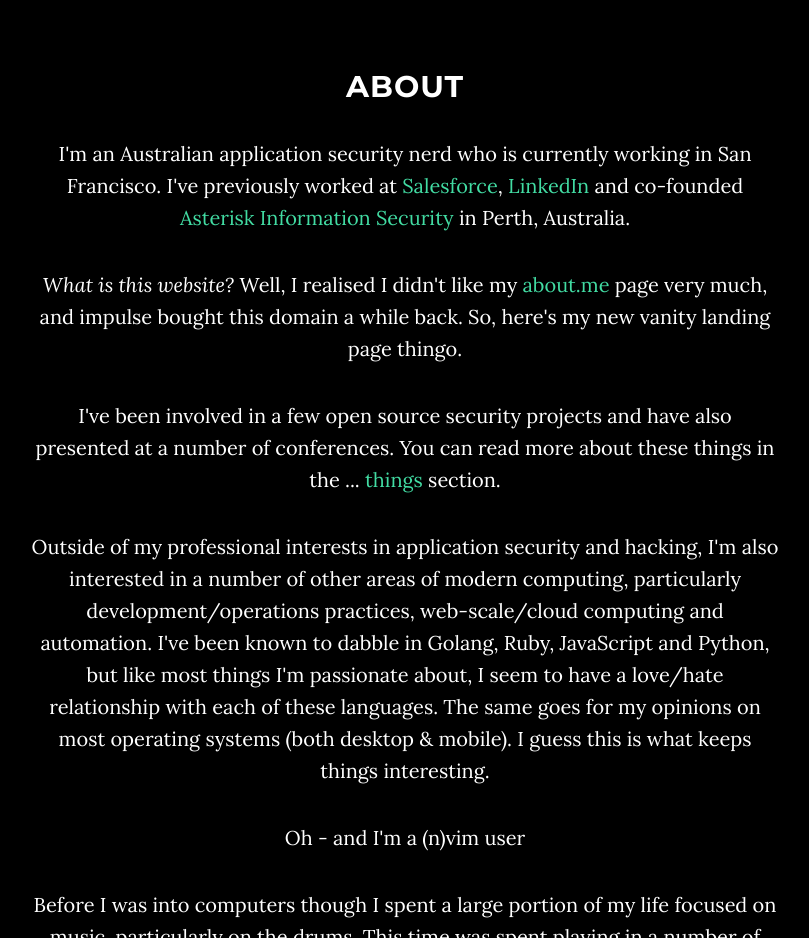
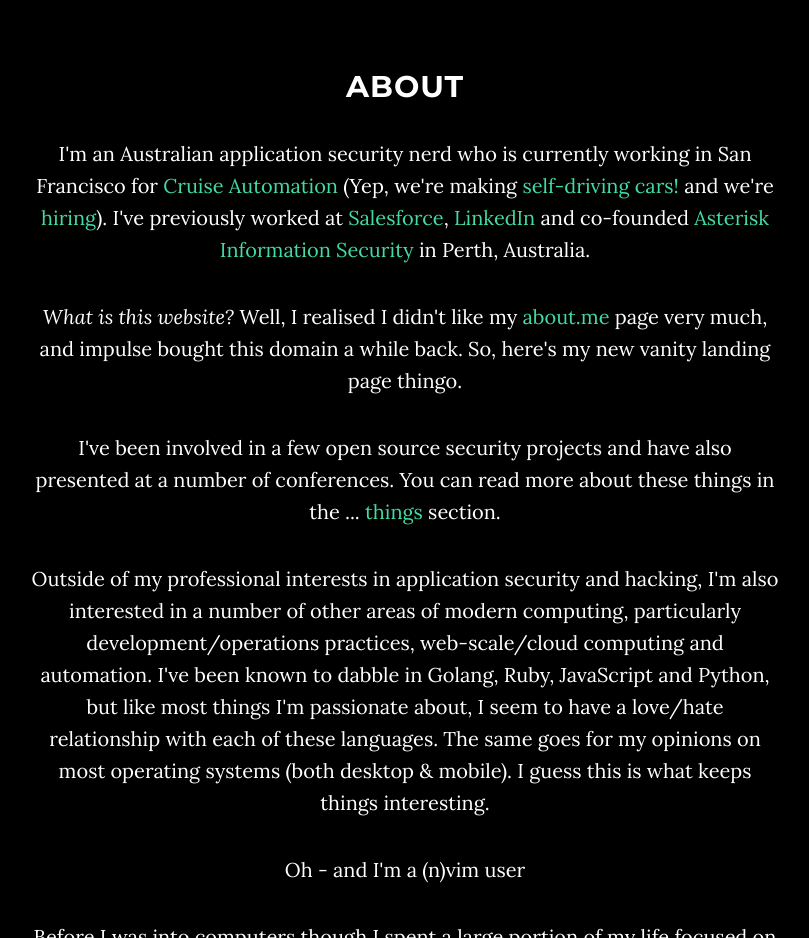
Before and after one commit to xntrik/xntrikwtf, a plain HTML site: page index.html in a window 1280 px wide. Shown: the part 980-1918 px from the top of the page, without its empty margins (235-1044 px from the left). Drawn offline with nearby package versions, Linux system fonts and the light colour scheme; a script that the page names is missing.

Commit message:
Updated index - working at Cruise

```diff
--- a/index.html
+++ b/index.html
@@ -90,7 +90,7 @@
         <div class="row">
             <div class="col-lg-8 col-lg-offset-2">
                 <h2>About</h2>
-                <p>I'm an Australian application security nerd who is currently working in San Francisco. I've previously worked at <a href="https://www.salesforce.com">Salesforce</a>, <a href="https://www.linkedin.com">LinkedIn</a> and co-founded <a href="https://www.asteriskinfosec.com.au">Asterisk Information Security</a> in Perth, Australia.</p>
+                <p>I'm an Australian application security nerd who is currently working in San Francisco for <a href="https://getcruise.com/">Cruise Automation</a> (Yep, we're making <a href="https://techcrunch.com/2017/09/11/gm-and-cruise-announce-first-mass-production-self-driving-car/">self-driving cars!</a> and we're <a href="https://getcruise.com/all-careers?search=security#search-catalog">hiring</a>). I've previously worked at <a href="https://www.salesforce.com">Salesforce</a>, <a href="https://www.linkedin.com">LinkedIn</a> and co-founded <a href="https://www.asteriskinfosec.com.au">Asterisk Information Security</a> in Perth, Australia.</p>
                 <p><em>What is this website?</em> Well, I realised I didn't like my <a href="https://about.me/xntrik">about.me</a> page very much, and impulse bought this domain a while back. So, here's my new vanity landing page thingo.</p>
                 <p>I've been involved in a few open source security projects and have also presented at a number of conferences. You can read more about these things in the ... <a class="page-scroll" href="#things">things</a> section.</p>
                 <p>Outside of my professional interests in application security and hacking, I'm also interested in a number of other areas of modern computing, particularly development/operations practices, web-scale/cloud computing and automation. I've been known to dabble in Golang, Ruby, JavaScript and Python, but like most things I'm passionate about, I seem to have a love/hate relationship with each of these languages. The same goes for my opinions on most operating systems (both desktop &amp; mobile). I guess this is what keeps things interesting.</p>
```
